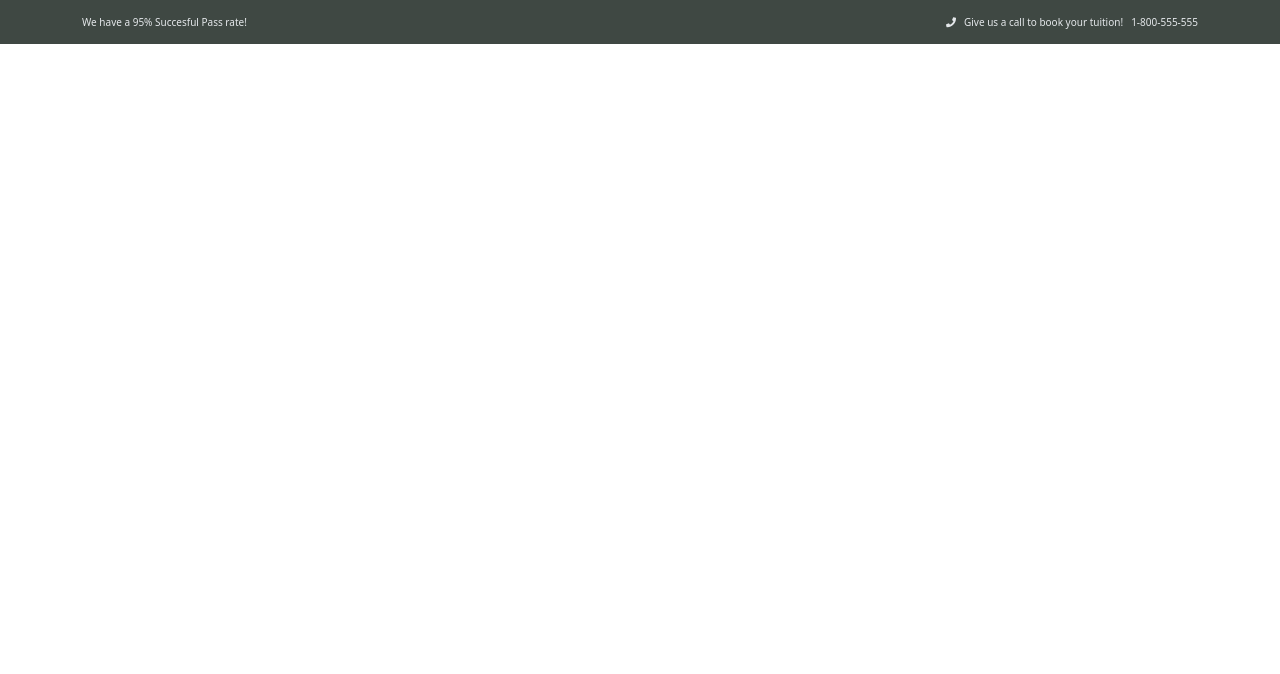
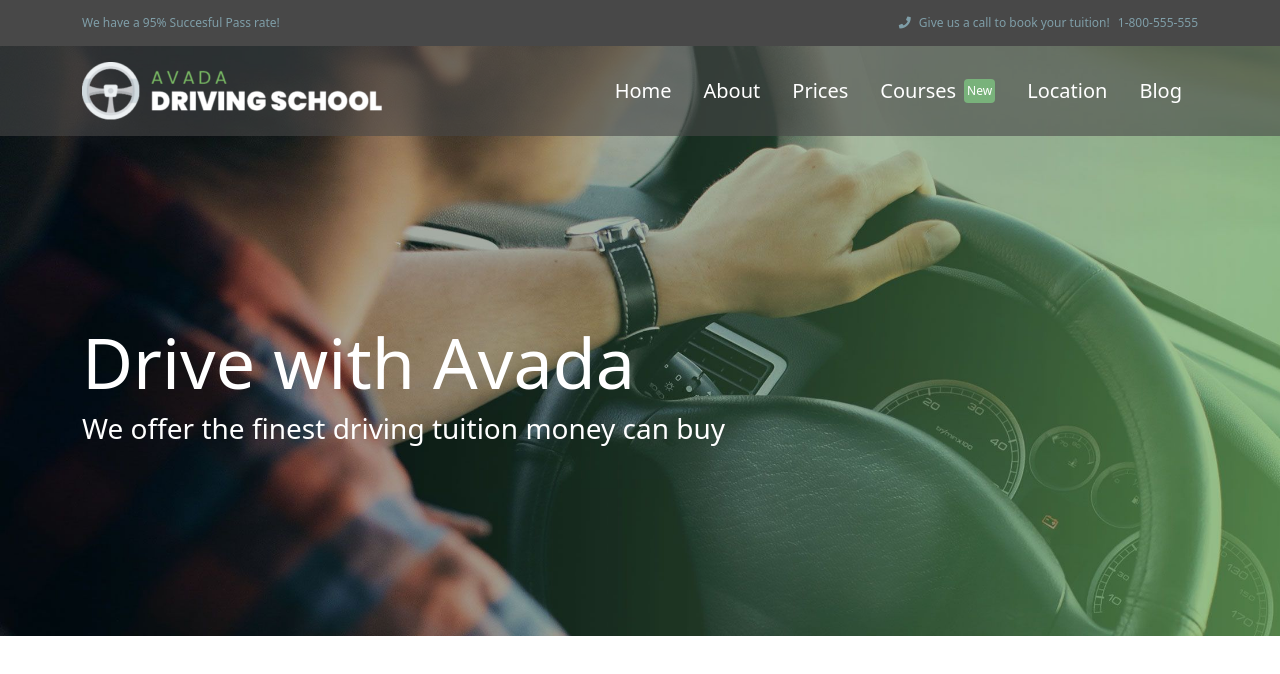
Before and after one commit to Simichus/proj-html-vuejs, a Vue app: page / in a window 1280 px wide. Shown: the top 674 px of the page. Built offline with nearby package versions, Linux system fonts and the light colour scheme.

Commit message:
Aggiunta Navbar

```diff
--- a/src/components/Header.vue
+++ b/src/components/Header.vue
@@ -1,15 +1,18 @@
 <template>
   <header>
       <HeaderTop/>
+      <HeaderJumbo/>
   </header>
 </template>
 
 <script>
 import HeaderTop from "@/components/HeaderTop.vue";
+import HeaderJumbo from "@/components/HeaderJumbo.vue";
 export default {
 name: 'Header',
 components:{
-    HeaderTop
+    HeaderTop,
+    HeaderJumbo
 }
 }
 </script>
--- /dev/null
+++ b/src/components/HeaderJumbo.vue
@@ -0,0 +1,78 @@
+<template>
+  <div id="header-jumbo">
+      <div class="jumbo-nav py-3">
+        <div class="container d-flex justify-content-between align-items-center">
+            <img src="@/assets/img/avada-drivers-logo-2x-300x58.png" alt="">
+            <Navbar :navbar-voices="navbarVoices"/>
+        </div>
+      </div>
+      <div class="container jumbo-text d-flex flex-column justify-content-center">
+          <h1>Drive with Avada</h1>
+          <h2 class="h3">We offer the finest driving tuition money can buy</h2>
+      </div>
+  </div>
+</template>
+
+<script>
+import Navbar from '@/components/Navbar.vue'
+
+export default {
+name:'HeaderJumbo',
+components:{
+    Navbar
+},
+data(){
+    return{
+        navbarVoices:[
+            {
+                name: 'Home',
+                new: false
+            },
+            {
+                name: 'About',
+                new: false
+            },
+            {
+                name: 'Prices',
+                new: false
+            },
+            {
+                name: 'Courses',
+                new: true
+            },
+            {
+                name: 'Location',
+                new: false
+            },
+            {
+                name: 'Blog',
+                new: false
+            }
+        ]
+    }
+}
+}
+</script>
+
+<style lang="scss" scoped>
+@import '@/scss/_vars.scss';
+
+#header-jumbo{
+    background-image: url('../assets/img/homepage-hero-background.jpg');
+    background-size: cover;
+    color: $white;
+
+    .jumbo-nav{
+        background-color: rgba($color: $main-color, $alpha: 0.6);
+    }
+
+    .jumbo-text{
+        height: 500px;
+
+        h1{
+            font-size: 70px;
+        }
+    }
+}
+
+</style>
--- a/src/components/HeaderTop.vue
+++ b/src/components/HeaderTop.vue
@@ -22,11 +22,11 @@ export default {
 @import '@/scss/_vars.scss';
 
 .header-top{
-    background-color: $bg-gray;
-    color: $light-gray;
+    background-color: $main-color;
+    color: $gumbo;
 
     h3{
-        font-size: 10px;
+        font-size: 12px;
         margin: 0;
     }
 }
--- /dev/null
+++ b/src/components/Navbar.vue
@@ -0,0 +1,38 @@
+<template>
+  <nav class="d-flex align-items-center">
+      <ul class="d-flex align-items-center mb-0">
+          <li class="mx-3 d-flex align-items-center" v-for="(voice,index) in navbarVoices" :key="index">
+              <a href="#" class="py-2 fs-5">{{voice.name}}</a>
+              <span class="ms-2" v-if="voice.new">New</span>
+          </li>
+      </ul>
+  </nav>
+</template>
+
+<script>
+export default {
+name:'Navbar',
+props:['navbarVoices']
+}
+</script>
+
+<style lang="scss" scoped>
+@import '@/scss/_vars.scss';
+
+a{
+    color: $white;
+
+    &:hover{
+        color: $secondary-color;
+        border-bottom: 2px solid $secondary-color;
+    }
+}
+
+span{
+    background-color: $secondary-color;
+    padding: 3px;
+    border-radius: 4px;
+    font-size: 12px;
+}
+
+</style>
--- /dev/null
+++ b/src/scss/_generics.scss
@@ -0,0 +1,7 @@
+li {
+  list-style-type: none;
+}
+
+a {
+  text-decoration: none;
+}
--- a/src/scss/_vars.scss
+++ b/src/scss/_vars.scss
@@ -4,3 +4,4 @@ $secondary-color: #79b27b;
 $black: #040b11;
 $bg-gray: #3f4843;
 $light-gray: #e5e8eb;
+$gumbo: #7f9ea8;
--- a/src/scss/style.scss
+++ b/src/scss/style.scss
@@ -1,2 +1,3 @@
 @import "~bootstrap/scss/bootstrap";
 @import "vars";
+@import "generics";
```
